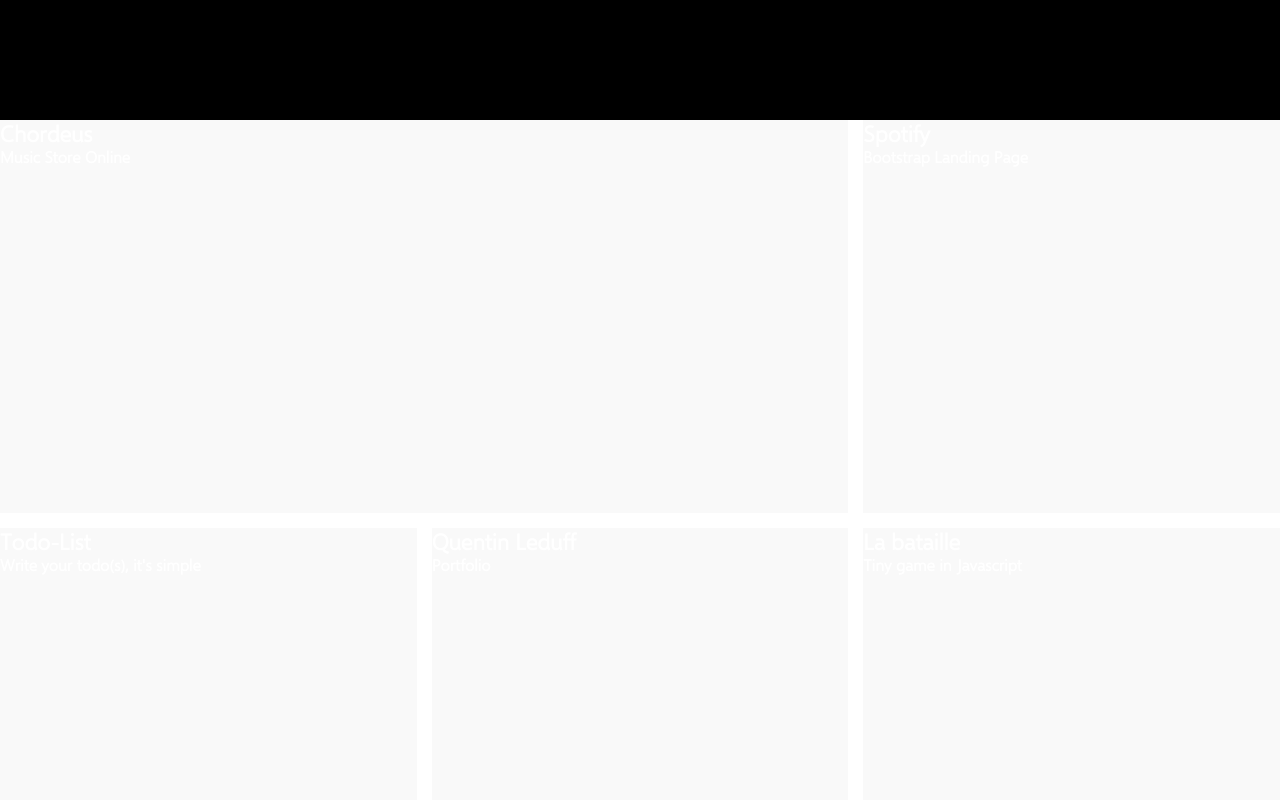
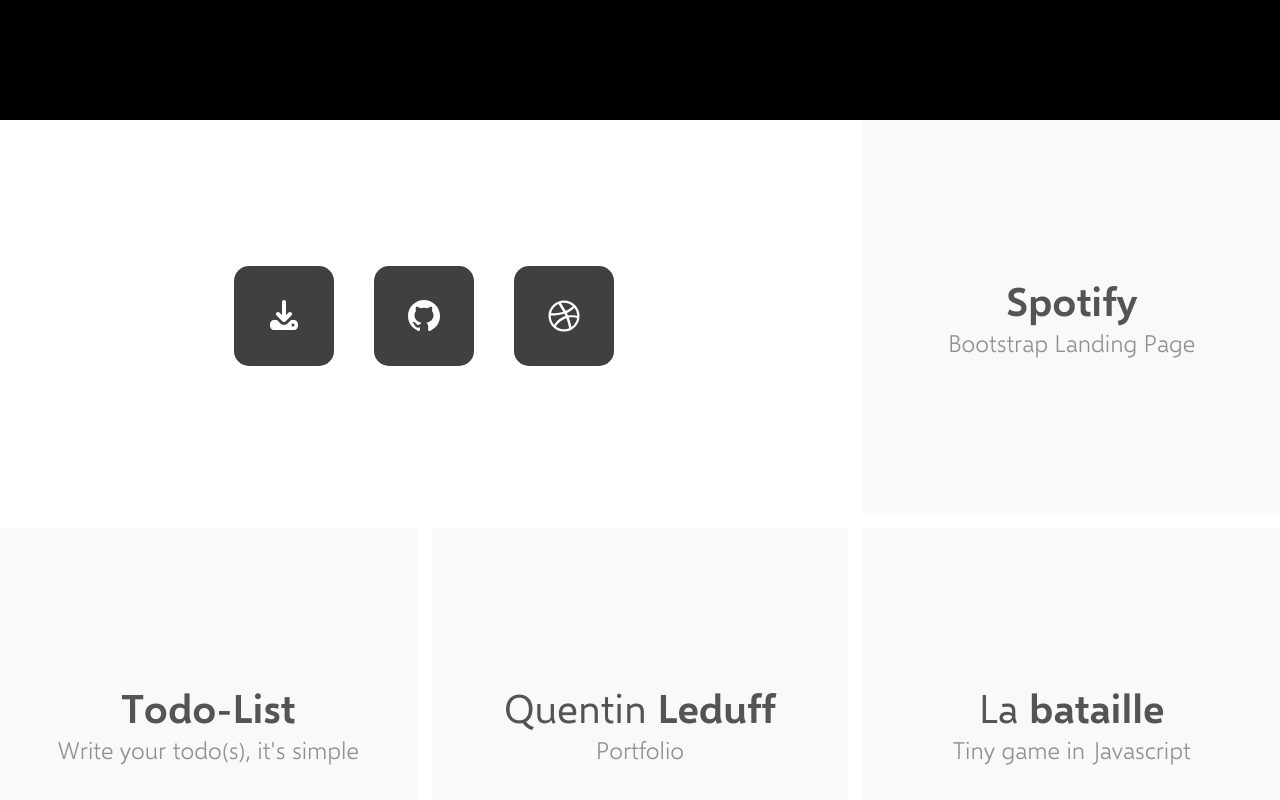
Before and after one commit to maxess-dev/New-Portfolio-2020, a plain HTML site: page index.html in a window 1280 px wide. Shown: the part 680-1480 px from the top of the page. Drawn offline with Linux system fonts and the light colour scheme; files that its build step writes are made by us from their sources; files whose address does not match are found by name.

Commit message:
Grid almost finished

```diff
--- a/css/style.css
+++ b/css/style.css
@@ -117,25 +117,110 @@ button{
     grid-gap: 15px;
 }
 
+.items{
+    display: flex;
+    justify-content: center;
+    align-items: center;
+    flex-direction: column;
+}
+
+.items h3{
+    font-family: "selawksb";
+    font-weight: lighter;
+    font-size: 2.5em;
+    color: #545454;
+}
+
+.items h4{
+    font-family: "selawksl";
+    font-weight: lighter;
+    margin-top: 4px;
+    font-size: 1.5em;
+    color: #919191;
+}
+
+.tiny{
+    font-family: "selawk";
+}
+
 .grid-item-1{
     background-color: #F9F9F9;
     grid-column: 1/3;
     grid-row: 1/2;
+    position: relative;
+}
+
+.grid-item-1:hover + .contents-tools{
+
+}
+
+.contents-tools{
+    background-color: white;
+    position: absolute;
+    display: flex;
+    justify-content: center;
+    align-items: center;
+    width: 100%;
+    height: 100%;
+}
+
+.contents-tools > span{
+    display: flex;
+    justify-content: center;
+    align-items: center;
+    width: 100px;
+    height: 100px;
+    border-radius: 15px;
+    font-size: 2em;
+    cursor: pointer;
+}
+
+.contents-dl,.contents-gh,.contents-db{
+   background-color: #404040;
+   transition: all 0.5s ease;
+}
+
+.contents-dl:hover{
+    background-color: #CE2121;
+}
+
+.contents-gh{
+    margin-left: 40px;
+}
+
+.contents-gh:hover{
+    background-color: #1886A2;
+}
+
+.contents-db{
+    margin-left: 40px;
+}
+
+.contents-db:hover{
+    background-color: #0CB877;
 }
 
 .grid-item-2{
+    grid-column: 3/4;
+    grid-row: 1/2;
     background-color: #F9F9F9;
 }
 
 .grid-item-3{
+    grid-column: 1/2;
+    grid-row: 2/3;
     background-color: #F9F9F9;
 }
 
 .grid-item-4{
+    grid-column: 2/3;
+    grid-row: 2/3;
     background-color: #F9F9F9;
 }
 
 .grid-item-5{
+    grid-column: 3/4;
+    grid-row: 2/3;
     background-color: #F9F9F9;
 }
 
--- a/index.html
+++ b/index.html
@@ -27,24 +27,35 @@
     </section>
     <section id="projects">
         <div class="projects-grid-ctn">
-            <div class="grid-item-1">
+            <div class="grid-item-1 items">
+                <div class="contents-tools">
+                    <span class="contents-dl">
+                        <i class="fas fa-download"></i>
+                    </span>
+                    <span class="contents-gh">
+                        <i class="fab fa-github"></i>
+                    </span>
+                    <span class="contents-db">
+                        <i class="fab fa-dribbble"></i>
+                    </span>
+                </div>
                 <h3>Chordeus</h3>
                 <h4>Music Store Online</h4>
             </div>
-            <div class="grid-item-2">
+            <div class="grid-item-2 items">
                 <h3>Spotify</h3>
                 <h4>Bootstrap Landing Page</h4>
             </div>
-            <div class="grid-item-3">
+            <div class="grid-item-3 items">
                 <h3>Todo-List</h3>
                 <h4>Write your todo(s), it's simple</h4>
             </div>
-            <div class="grid-item-4">
-                <h3>Quentin Leduff</h3>
+            <div class="grid-item-4 items">
+                <h3><span class="tiny">Quentin</span>    Leduff</h3>
                 <h4>Portfolio</h4>
             </div>
-            <div class="grid-item-5">
-                <h3>La bataille</h3>
+            <div class="grid-item-5 items">
+                <h3><span class="tiny">La</span> bataille</h3>
                 <h4>Tiny game in Javascript</h4>
             </div>
         </div>
```
